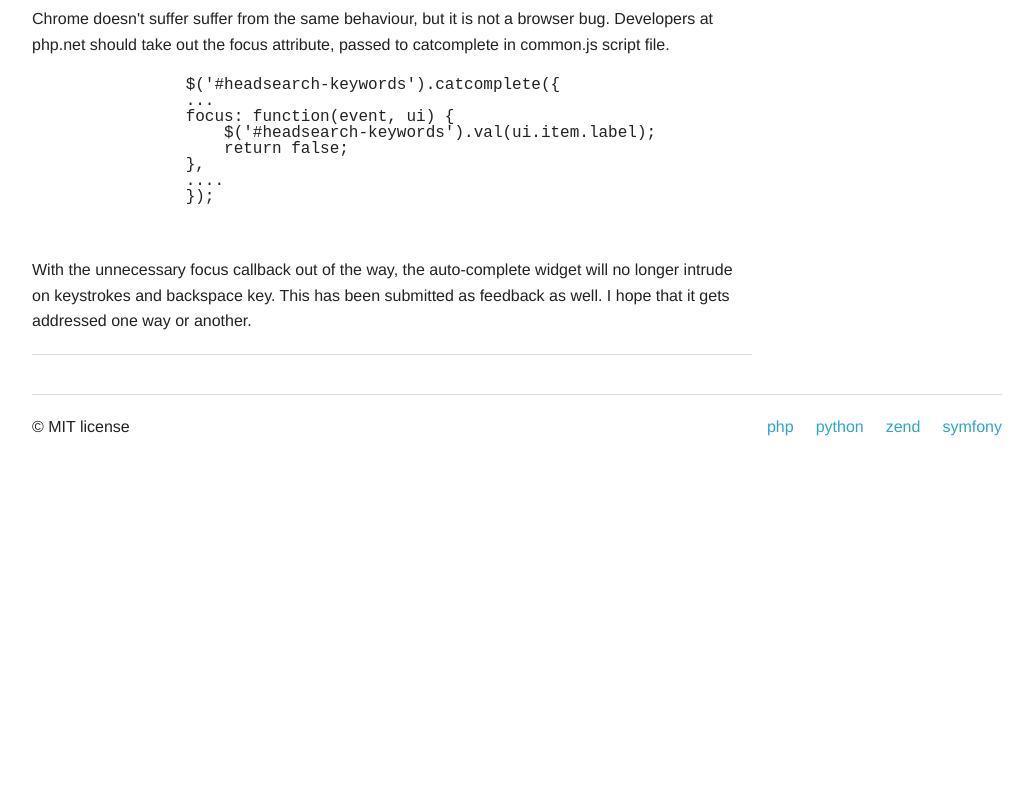
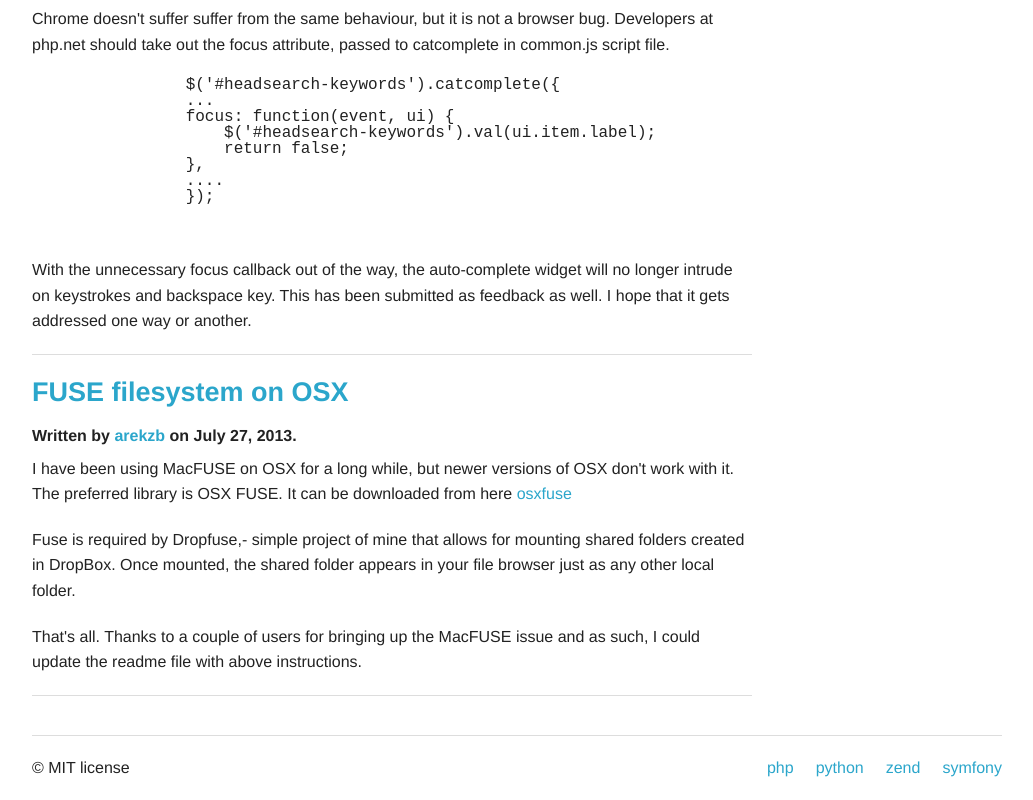
Before and after one commit to a-zb/arekzb.github.io, a plain HTML site: page index.html in a window 1280 px wide. Shown: the part 387-1187 px from the top of the page, without its empty margins (123-1156 px from the left). Before the commit the page ends 847 px from the top, so only its background shows below. Drawn offline with Linux system fonts and the light colour scheme.

Commit message:
article on Dropfuse README updates concerning OSXFUSE

```diff
--- a/index.html
+++ b/index.html
@@ -85,10 +85,30 @@
                 I hope that it gets addressed one way or another.
             </p>
 
-
-
         </article>
 
+        <hr/>
+        <article>
+            <h3><a href="http://php.net">FUSE filesystem on OSX</a></h3>
+            <h6>Written by <a href="http://github.com/arekzb">arekzb</a> on July 27, 2013.</h6>
+
+            <p>
+                I have been using MacFUSE on OSX for a long while, but newer versions of OSX
+                don't work with it. The preferred library is OSX FUSE. It can be downloaded
+                from here <a href="http://sourceforge.net/projects/osxfuse/?source=dlp">osxfuse</a>
+            </p>
+
+            <p>
+                Fuse is required by Dropfuse,- simple project of mine that allows for mounting
+                shared folders created in DropBox. Once mounted, the shared folder
+                appears in your file browser just as any other local folder.
+            </p>
+
+            <p>
+                That's all. Thanks to a couple of users for bringing up the MacFUSE issue and
+                as such, I could update the readme file with above instructions.
+            </p>
+        </article>
         <hr />
 
 
```
